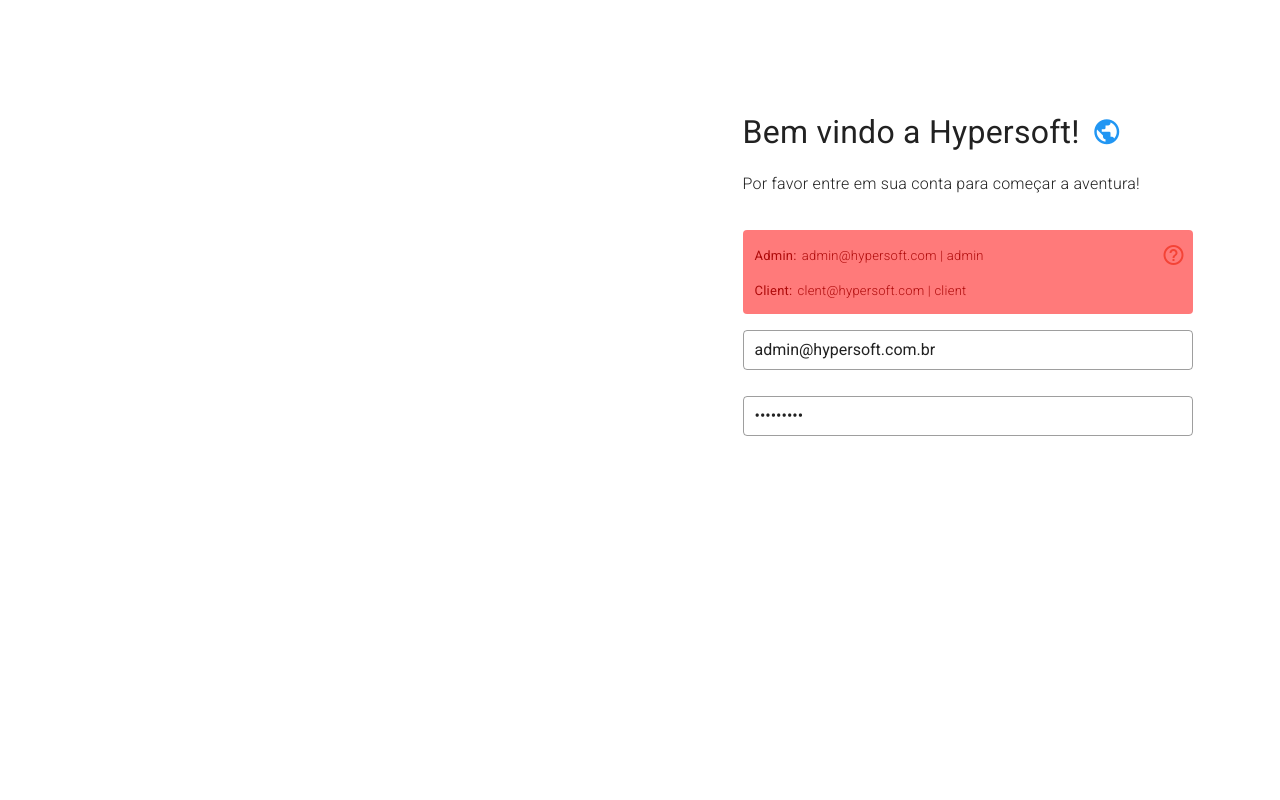
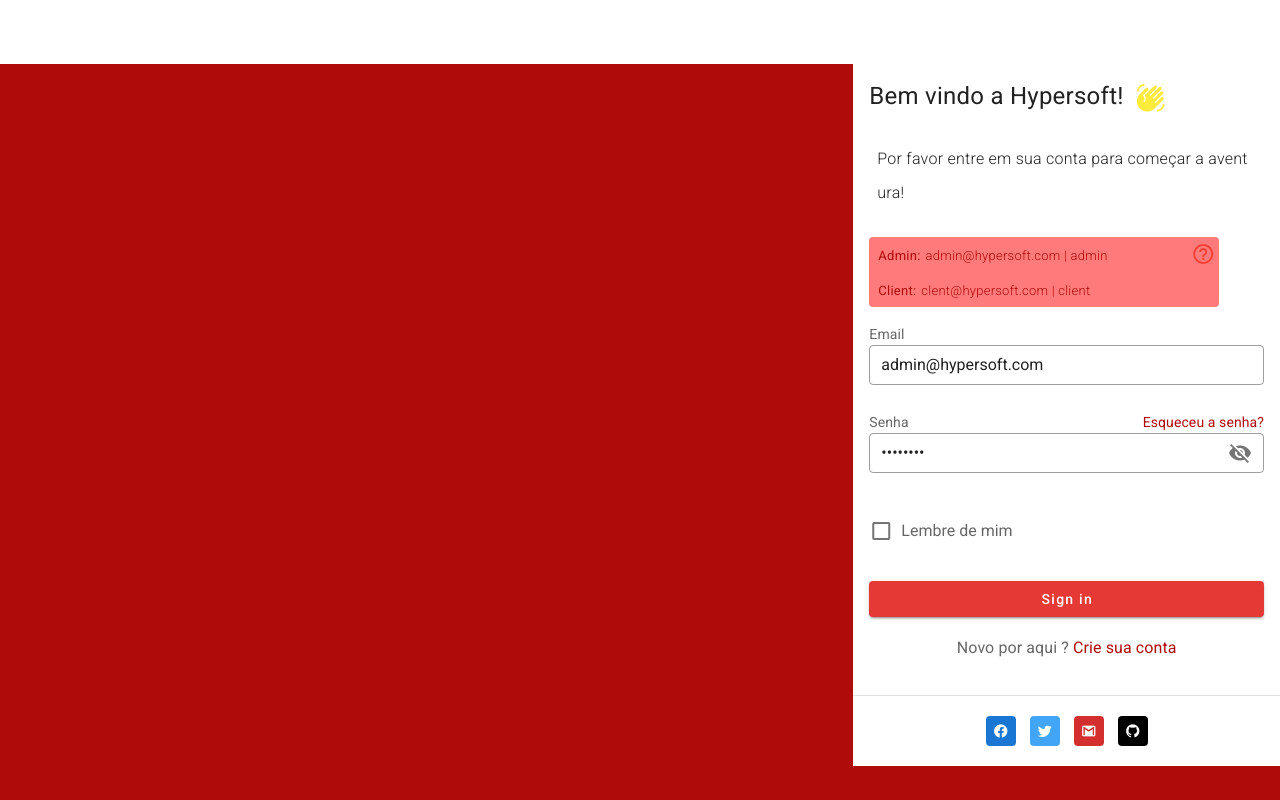
Before and after one commit to heitorgonc/HyperLogin, a Vue app: page / in a window 1280 px wide. Built offline with nearby package versions, Linux system fonts and the light colour scheme.

Commit message:
deploy netlify

```diff
--- a/src/App.vue
+++ b/src/App.vue
@@ -1,12 +1,12 @@
 <template>
-    <div class="app">
         <v-app>
-            <router-view name="appbar"></router-view>
-            <v-main>
-                <v-container fluid>
-                    <router-view name="content"></router-view>
-                </v-container>
-            </v-main>
+            <v-layout class="background">
+                <router-view name="appbar"></router-view>
+                <v-main>
+                    <v-container fluid class="background">
+                        <router-view name="content"></router-view>
+                    </v-container>
+                </v-main>
+            </v-layout>
         </v-app>
-    </div>
 </template>
--- a/src/assets/css/style.css
+++ b/src/assets/css/style.css
@@ -1,15 +1,36 @@
+/*GLOBAL*/
+.background{
+    margin: 0;
+    padding: 0;
+    background-color: #af0b0b;
+}
+.login-home{
+    display: flex;
+}
+
+
 /*LOGIN BANNER*/
 .banner{
     display: flex;
+    align-items: center;
+    justify-content: center;
     flex: 2;
 }
+.banner-img{
+    max-width: max-content;
+}
+
+
 /*LOGIN FORM*/
 .form{
     display: flex;
+    justify-content: center;
+    align-items: center;
+    background-color: #fff;
     flex: 1;
 }
 .form-title{
-    font-size: 2rem;
+    font-size: 1.5rem;
     font-weight: 400;
 }
 .form-subtitle{
@@ -17,11 +38,11 @@
     font-weight: 300;
 }
 .help{
-    margin-top: 10px;
     background-color: #ff000085;
     border-radius: 4px;
-    width: 450px;
-    padding: 7px;
+    max-width: 350px;
+    padding-left: 4px;
+    padding-right: 4px;
 }
 .help-label{
     color: #af0b0b;
@@ -36,3 +57,74 @@
     font-weight: 300;
     margin-right: 5px;
 }
+.login-tf{
+    text-decoration: none;
+}
+.login-btn-text{
+    color: #fff;
+    text-transform: none;
+    font-size: 300;
+}
+.login-subtext{
+    font-size: 1rem;
+}
+.login-avatars{
+    max-width: 200px;
+}
+.link{
+    text-decoration: none;
+    color: #af0b0b !important;
+}
+
+
+/*RESPONSIVITY*/
+@media only screen and (max-width: 1024px){
+    .form-subtitle{
+        font-size: 14px;
+    }
+}
+@media only screen and (max-width: 768px){
+    .banner{
+        display: none;
+    }
+}
+@media only screen and (max-width: 425px){
+    .form-title{
+        font-size: large;
+    }
+    .form-subtitle{
+        font-size: small;
+    }
+}
+@media only screen and (max-width: 375px){
+    .form{
+        padding-left: 30px;
+        padding-right: 30px;
+    }
+}
+@media only screen and (max-width: 320px){
+    .form{
+        padding-left: 15px;
+        padding-right: 15px;
+    }
+    .form-title-icon{
+        display: none;
+    }
+    .form-subtitle{
+        font-size: 12px;
+    }
+    .help{
+        max-width: 350px;
+        padding-left: 2px;
+        padding-right: 2px;
+    }
+    .help-label{
+        font-size: x-small;
+        margin-left: 2px;
+        margin-right: 2px;
+    }
+    .help-text{
+        font-size: x-small;
+        margin-right: 2px;
+    }
+}
--- a/src/components/login/LoginBanner.vue
+++ b/src/components/login/LoginBanner.vue
@@ -1,17 +1,7 @@
 <template>
-    <div>
-        <v-layout justify-center>
+    <div class="banner">
+        <div class="banner-img">
             <v-img src="../../assets/imgs/BANNER.png"></v-img>
-        </v-layout>
+        </div>
     </div>
 </template>
-
-<script>
-export default {
-
-}
-</script>
-
-<style>
-
-</style>
--- a/src/components/login/LoginForm.vue
+++ b/src/components/login/LoginForm.vue
@@ -1,14 +1,19 @@
 <template>
-    <div>
-        <v-card flat>
+    <div class="form">
+        <v-card flat tile >
             <v-card-title>
-                <v-layout align-start column>
+                <v-layout align-content-end column>
                     <v-layout align-center>
                         <span class="form-title">Bem vindo a Hypersoft!</span>
-                        <v-icon icon="mdi-earth" size="30px" class="ml-3" color="blue">mdi-earth</v-icon>
+                        <div class="form-title-icon">
+                            <v-icon  class="ml-3" icon="mdi-hand-wave" size="30px"
+                            color="yellow">mdi-hand-wave</v-icon>
+                        </div>
                     </v-layout>
                     <v-layout class="mb-5 mt-5">
-                        <span class="form-subtitle">Por favor entre em sua conta para começar a aventura!</span>
+                        <div class="pa-2">
+                            <span class="form-subtitle">Por favor entre em sua conta para começar a aventura!</span>
+                        </div>
                     </v-layout>
                     <div class="help">
                         <v-layout  column>
@@ -24,9 +29,61 @@
                 </v-layout>
             </v-card-title>
             <v-card-text>
-                <v-text-field outlined color="red" dense placeholder="email" v-model="email"></v-text-field>
-                <v-text-field type="password" outlined color="red" dense placeholder="password" v-model="password"></v-text-field>
+                <v-form>
+                    <v-container fluid>
+                        <v-row>
+                            <span>Email</span>
+                        </v-row>
+                        <v-row>
+                            <v-text-field outlined type="e-mail" class="login-tf" color="red darken-3" dense placeholder="exemplo@hypersoft.com.br"
+                            v-model="email" single-line :rules="[rules.emailRequired]" spellcheck="false"></v-text-field>
+                        </v-row>
+                        <v-row>
+                            <v-layout justify-space-between>
+                                <span>Senha</span> <span class="link">Esqueceu a senha?</span>
+                            </v-layout>
+                        </v-row>
+                        <v-row>
+                            <v-text-field class="login-tf" outlined color="red darken-3" dense placeholder="senha" @click:append="show = !show"
+                            v-model="password" :append-icon="show ? 'mdi-eye' : 'mdi-eye-off'" :type="show ? 'text' : 'password'"
+                            :rules="[rules.passwordRequired]"></v-text-field>
+                        </v-row>
+                        <v-row>
+                            <v-checkbox label="Lembre de mim" color="red darken-2"></v-checkbox>
+                        </v-row>
+                        <v-row>
+                            <v-btn block color="red darken-1" class="mt-4" :disabled=" noEmail || noPassword">
+                                <span class="login-btn-text">Sign in</span>
+                            </v-btn>
+                        </v-row>
+                        <v-row>
+                            <v-layout justify-center class="pt-5 pb-5">
+                                <span class="login-subtext mr-1">Novo por aqui ?</span>
+                                <router-link class="login-subtext link" to="/register">Crie sua conta</router-link>
+                            </v-layout>
+                        </v-row>
+                    </v-container>
+                </v-form>
             </v-card-text>
+            <v-divider></v-divider>
+            <v-card-actions>
+                <v-container class="login-avatars">
+                    <v-layout justify-space-around align-center>
+                        <v-avatar color="primary" rounded size="30">
+                            <v-icon icon="mdi-facebook" color="white" small>mdi-facebook</v-icon>
+                        </v-avatar>
+                        <v-avatar color="blue lighten-1" rounded size="30">
+                            <v-icon icon="mdi-twitter" color="white" small>mdi-twitter</v-icon>
+                        </v-avatar>
+                        <v-avatar color="red darken-2" rounded size="30">
+                            <v-icon icon="mdi-gmail" color="white" small>mdi-gmail</v-icon>
+                        </v-avatar>
+                        <v-avatar color="black lighten-1" rounded size="30">
+                            <v-icon icon="mdi-github" color="white" small>mdi-github</v-icon>
+                        </v-avatar>
+                    </v-layout>
+                </v-container>
+            </v-card-actions>
         </v-card>
     </div>
 </template>
@@ -35,8 +92,21 @@
 export default {
     data(){
         return{
-            email: 'admin@hypersoft.com.br',
-            password: '123456789'
+            email: 'admin@hypersoft.com',
+            password: 'password',
+            show: false,
+            rules: {
+                passwordRequired: value => !!value || 'A senha é obrigatória',
+                emailRequired: value => !!value || 'O email é obrigatório'
+            }
+        }
+    },
+    computed:{
+        noEmail(){
+            return this.email.length == 0
+        },
+        noPassword(){
+            return this.password.length == 0
         }
     }
 }
--- a/src/components/login/LoginHome.vue
+++ b/src/components/login/LoginHome.vue
@@ -1,14 +1,6 @@
 <template>
-    <div>
-        <v-layout row justify-space-around>
-            <router-view name="banner"></router-view>
-            <router-view name="form"></router-view>
-        </v-layout>
+    <div class="login-home">
+        <router-view name="banner"></router-view>
+        <router-view name="form"></router-view>
     </div>
 </template>
-
-<script>
-export default {
-
-}
-</script>
--- a/src/components/templates/Bars/HomeBar.vue
+++ b/src/components/templates/Bars/HomeBar.vue
@@ -1,13 +1,9 @@
 <template>
-    <v-app-bar flat max-height="100" color="transparent">
-        <v-layout align-center>
-            <v-img class="mt-8" src="../../../assets/imgs/LOGO.png" max-width="110"></v-img>
-        </v-layout>
+    <v-app-bar flat color="white" app>
+        <v-container fluid>
+            <div class="banner-img">
+                <v-img  src="../../../assets/imgs/LOGO.png" max-width="100"></v-img>
+            </div>
+        </v-container>
     </v-app-bar>
 </template>
-
-<script>
-export default {
-
-}
-</script>
```
Also changed, not shown: src/assets/imgs/LOGO.png, 1 other file (tests, documents, lock files or other folders).
